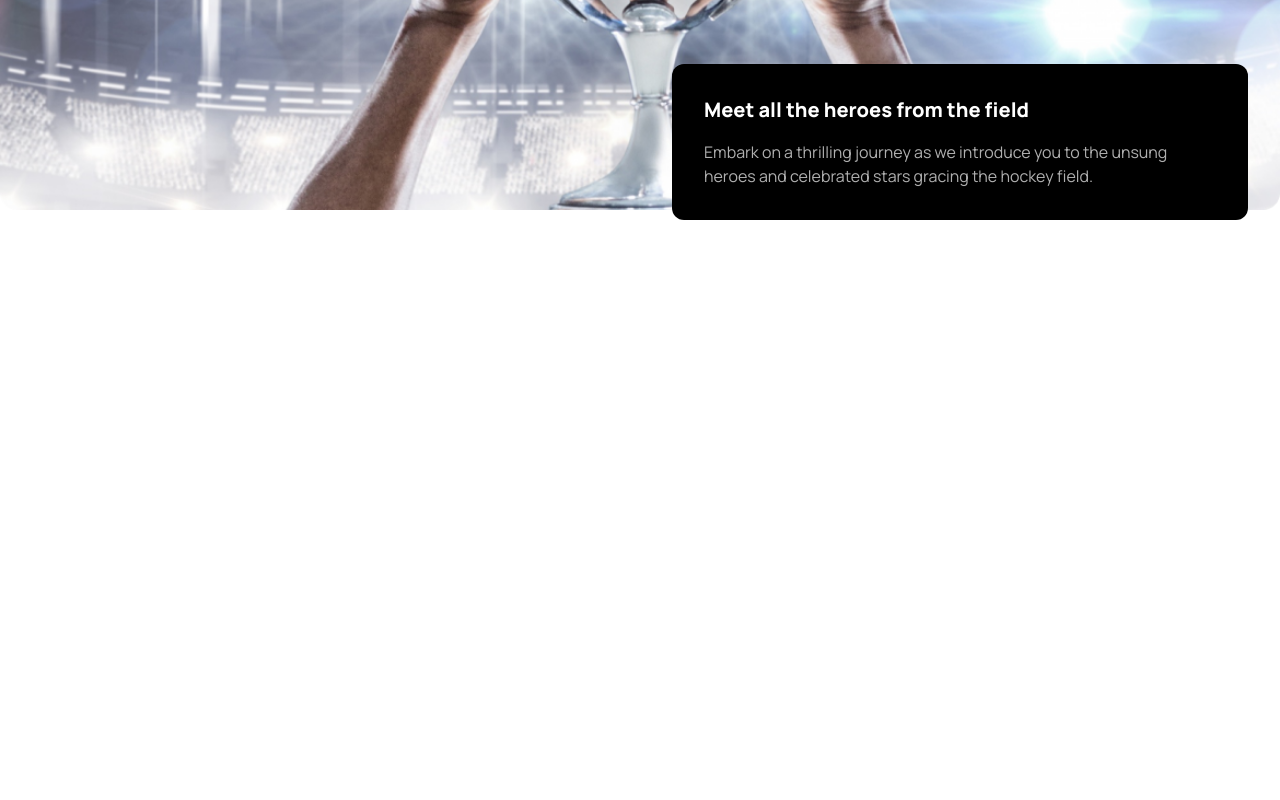
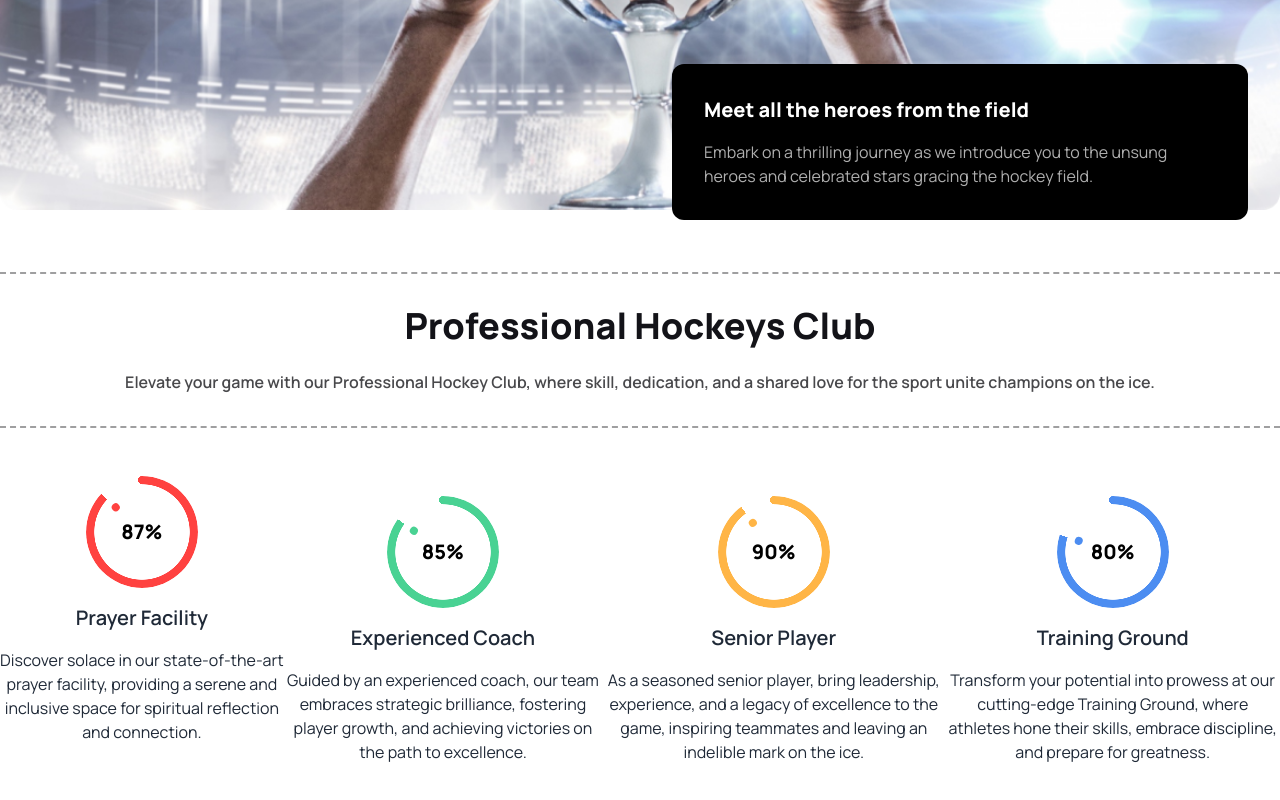
Before and after one commit to mainulbinalif/Assignment-No-Three, a plain HTML site: page index.html in a window 1280 px wide. Shown: the part 552-1352 px from the top of the page. Before the commit the page ends 824 px from the top, so only its background shows below. Drawn offline with nearby package versions, Linux system fonts and the light colour scheme.

Commit message:
added the professional club section

```diff
--- a/index.html
+++ b/index.html
@@ -158,5 +158,84 @@
         </div>
       </div>
     </header>
+    <main class="container mx-auto">
+      <!-- Professional Clup Section -->
+      <section>
+        <div
+          class="text-center py-8 border-y-2 border-dashed border-[#9f9fa0] my-8 space-y-6"
+        >
+          <h2 class="text-[#131318] text-4xl font-extrabold">
+            Professional Hockeys Club
+          </h2>
+          <p class="text-[#48484b] font-semibold">
+            Elevate your game with our Professional Hockey Club, where skill,
+            dedication, and a shared love for the sport unite champions on the
+            ice.
+          </p>
+        </div>
+        <div class="flex flex-col lg:flex-row justify-evenly space-y-5 my-12">
+          <div class="flex flex-col space-y-4">
+            <div
+              class="radial-progress w-28 h-28 mx-auto text-primary"
+              style="--value: 87;"
+              role="progressbar"
+            >
+              <span class="text-black font-extrabold text-xl">87%</span>
+            </div>
+            <h4 class="text-xl text-center font-semibold">Prayer Facility</h4>
+            <p class="text-center">
+              Discover solace in our state-of-the-art prayer facility, providing
+              a serene and inclusive space for spiritual reflection and
+              connection.
+            </p>
+          </div>
+          <div class="flex flex-col space-y-4">
+            <div
+              class="radial-progress w-28 h-28 mx-auto text-greena"
+              style="--value: 85;"
+              role="progressbar"
+            >
+              <span class="text-black font-extrabold text-xl">85%</span>
+            </div>
+            <h4 class="text-center text-xl font-semibold">Experienced Coach</h4>
+            <p class="text-center">
+              Guided by an experienced coach, our team embraces strategic
+              brilliance, fostering player growth, and achieving victories on
+              the path to excellence.
+            </p>
+          </div>
+          <div class="flex flex-col space-y-4">
+            <div
+              class="radial-progress w-28 h-28 mx-auto text-yellowa"
+              style="--value: 90;"
+              role="progressbar"
+            >
+              <span class="text-black font-extrabold text-xl">90%</span>
+            </div>
+            <h4 class="text-center text-xl font-semibold">Senior Player</h4>
+            <p class="text-center">
+              As a seasoned senior player, bring leadership, experience, and a
+              legacy of excellence to the game, inspiring teammates and leaving
+              an indelible mark on the ice.
+            </p>
+          </div>
+          <div class="flex flex-col space-y-4">
+            <div
+              class="radial-progress w-28 h-28 mx-auto text-bluea"
+              style="--value: 80;"
+              role="progressbar"
+            >
+              <span class="text-black font-extrabold text-xl">80%</span>
+            </div>
+            <h4 class="text-center text-xl font-semibold">Training Ground</h4>
+            <p class="text-center">
+              Transform your potential into prowess at our cutting-edge Training
+              Ground, where athletes hone their skills, embrace discipline, and
+              prepare for greatness.
+            </p>
+          </div>
+        </div>
+      </section>
+    </main>
   </body>
 </html>
```
